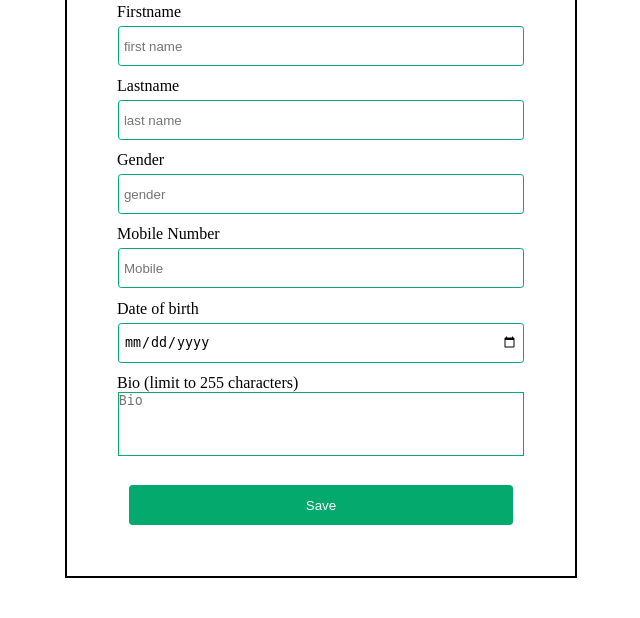
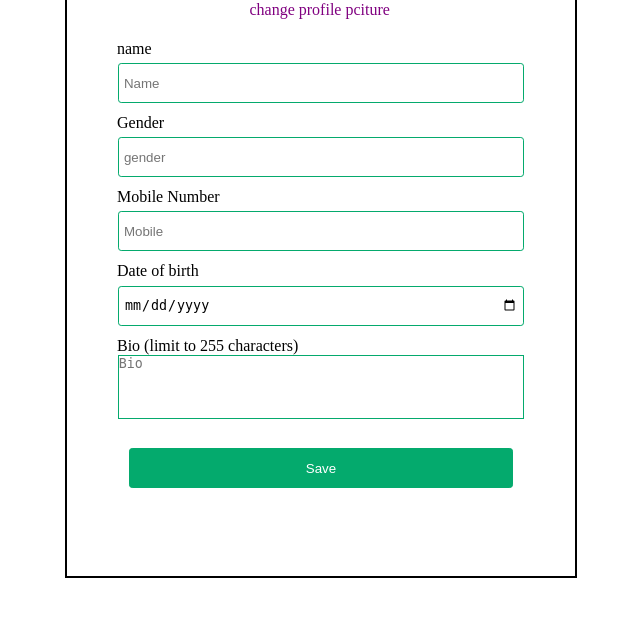
Before and after one commit to asyncdoggo/Yarro, a Flask app: template templates/editprofile.html in a window 1280 px wide. Shown: the part 326-944 px from the top of the page, without its empty margins (319-959 px from the left). Run offline with Flask 2, Linux system fonts and the light colour scheme; the template is opened without the code that fills it, so the values that code supplies are empty.

Commit message:
Change first name, last name to fullname

```diff
--- a/static/js/editprofile.js
+++ b/static/js/editprofile.js
@@ -78,15 +78,10 @@
     if (response.status == "success") {
         res = response.data
         document.getElementById("user_image").setAttribute("src", `/images/${uname}`);
-        document.getElementById("fname").value = res["fname"]
-        document.getElementById("lname").value = res["lname"]
+        document.getElementById("name").value = res["name"]
         document.getElementById("gender").value = res["gender"]
         document.getElementById("mob").value = res["mob"]
         document.getElementById("dob").value = res["dob"]
          document.getElementById("bio").value = res["bio"]
-
-
-let str = document.getElementById("bio").value
-document.getElementById("biocount").innerHTML = `Bio ${str.length}/255`
     }
 }
--- a/static/js/visitprofile.js
+++ b/static/js/visitprofile.js
@@ -10,4 +10,4 @@
     window.location.href = "/"
 })
 
-document.getElementsByTagName("post-section")[0].innerHTML = `Login to see ${uname}'s posts`
+document.getElementById("post_section").innerHTML = `Login to see ${uname}'s posts`
--- a/templates/editprofile.html
+++ b/templates/editprofile.html
@@ -60,13 +60,8 @@
             <form id="save_form">
 
                 <div class="inputags">
-                    <p>Firstname</p>
-                    <input type="text" id="fname" name="fname" placeholder="first name">
-                </div>
-
-                <div class="inputags">
-                    <p>Lastname</p>
-                    <input type="text" id="lname" name="lname" placeholder="last name">
+                    <p>name</p>
+                    <input type="text" id="name" name="name" placeholder="Name">
                 </div>
 
                 <div class="inputags">
```
